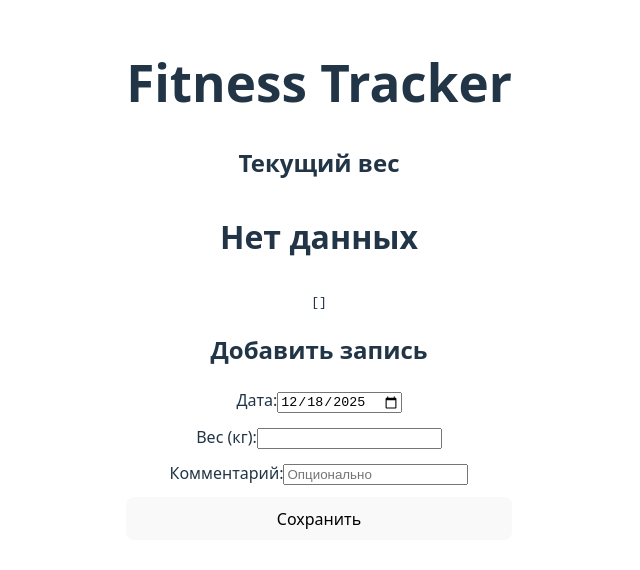
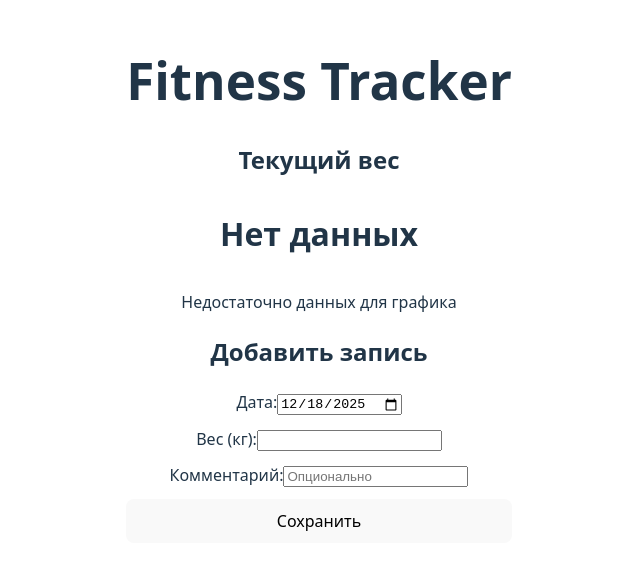
Before and after one commit to Yukky887/FitnessTracker-React, a React (Vite) app in the folder FitTreck/: page / in a window 1280 px wide. Shown: the part 120-690 px from the top of the page, without its empty margins (321-961 px from the left). Built offline with nearby package versions, Linux system fonts and the light colour scheme.

Commit message:
Drow graphic

```diff
--- a/FitTreck/package.json
+++ b/FitTreck/package.json
@@ -12,7 +12,8 @@
   "dependencies": {
     "dayjs": "^1.11.19",
     "react": "^19.2.0",
-    "react-dom": "^19.2.0"
+    "react-dom": "^19.2.0",
+    "recharts": "^3.6.0"
   },
   "devDependencies": {
     "@eslint/js": "^9.39.1",
--- a/FitTreck/src/AddGraphic.tsx
+++ b/FitTreck/src/AddGraphic.tsx
@@ -1,5 +1,6 @@
 import dayjs from "dayjs";
 import { type WeightEntry, type WeightPoint } from "./types";
+import { LineChart, XAxis, YAxis, Line, ResponsiveContainer } from "recharts";
 
 interface AddGraphicProps {
     entries: WeightEntry[];
@@ -20,7 +21,23 @@ export function AddGraphic({ entries }: AddGraphicProps) {
         weight: entry.weight,
     }));
 
+    if (points.length === 0) {
+        return <p>Недостаточно данных для графика</p>;
+    }
+
+
     return (
-        <pre>{JSON.stringify(points, null, 2)}</pre>
+        <div style={{ width: 600, height: 200 }}>
+                <LineChart width={600} height={200} data={points}>
+                    <XAxis dataKey="date" />
+                    <YAxis />
+                    <Line
+                        type="monotone"
+                        dataKey="weight"
+                        stroke="#8884d8"
+                        dot={false}
+                    />
+                </LineChart>
+        </div>
     );
 }
```
Also changed, not shown: 1 other file (tests, documents, lock files or other folders).
